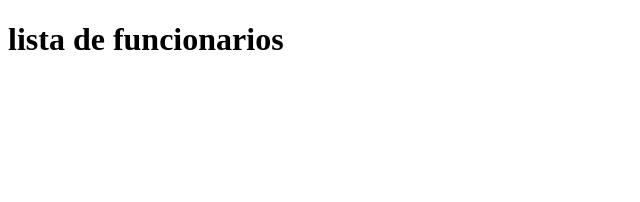
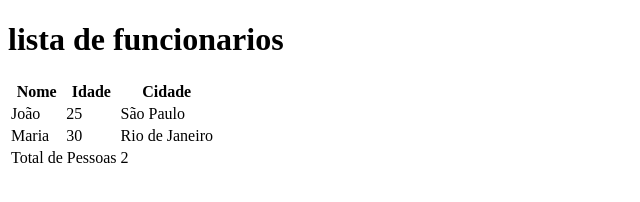
Before and after one commit to Ybrittoom/Controle_de_Ponto, a website: page public/funcionarios.html in a window 1280 px wide. Shown: the whole page, without its empty margins (0-640 px from the left). Drawn offline with Linux system fonts and the light colour scheme.

Commit message:
Criar a lista dos funcionarios, fazer com q para salvar a saida NAO PRECISE SALVAR A ENTRADA

```diff
--- a/public/funcionarios.html
+++ b/public/funcionarios.html
@@ -7,5 +7,32 @@
 </head>
 <body>
     <h1>lista de funcionarios</h1>
+    <table>
+  <thead>
+    <tr>
+      <th>Nome</th>
+      <th>Idade</th>
+      <th>Cidade</th>
+    </tr>
+  </thead>
+  <tbody>
+    <tr>
+      <td>João</td>
+      <td>25</td>
+      <td>São Paulo</td>
+    </tr>
+    <tr>
+      <td>Maria</td>
+      <td>30</td>
+      <td>Rio de Janeiro</td>
+    </tr>
+  </tbody>
+  <tfoot>
+    <tr>
+      <td colspan="2">Total de Pessoas</td>
+      <td>2</td>
+    </tr>
+  </tfoot>
+</table>
 </body>
 </html>
--- a/server.js
+++ b/server.js
@@ -116,14 +116,11 @@ app.get('/api/historico-de-pontos/:id_funcionario', async (req, res) => {
     try {
         const conexao = await pool.getConnection()
         const [result] = await conexao.execute(
-            'SELECT numero_adesao, data_hora_entrada, data_hora_saida, hora_almoco FROM controle_ponto WHERE id = ?',
+            'SELECT numero_adesao, data_hora_entrada, data_hora_saida, hora_almoco FROM controle_ponto WHERE numero_adesao = ?',
             [id_funcionario]
         )
         conexao.release()
 
-        if (result.length === 0 ) {
-            return res.status(400).json({ message: 'Nenhum registro encontrado'})
-        }
         res.status(200).json(result)
     } catch (err) {
         console.error('Erro ao ver historico: ', err)
```
Also changed, not shown: public/script.js (+13 -1 lines).
